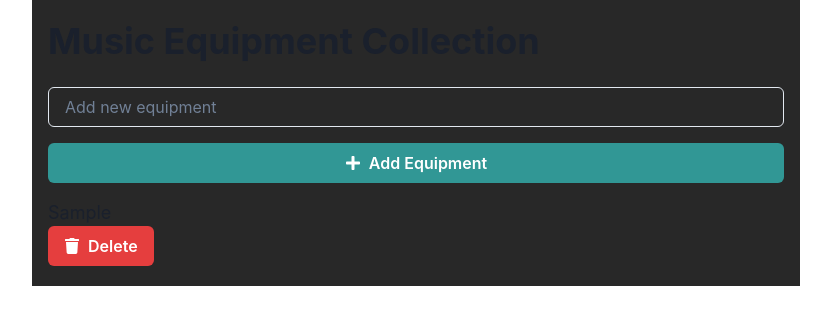
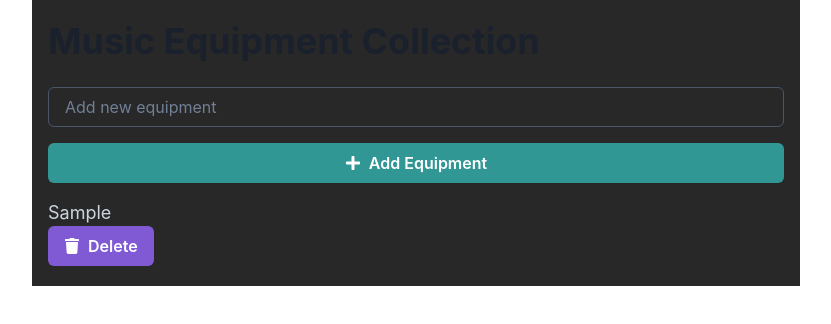
Before and after one commit to GPT-Engineer-App/music-equipment-collection, a React (Vite) app: page / in a window 1280 px wide. Both pictures are taken after typing "Sample" into the empty fields and a click on the button "Add Equipment". Shown: the top 324 px of the page, without its empty margins (224-1055 px from the left). Built offline with nearby package versions, Linux system fonts and the light colour scheme.

Commit message:
Updated the Index page to have a consistent dark theme by changing the input field, text, and button colors to match the dark background.
Prompt: maybe make all the other things match that dakr background? no? .. right now it looks crappy

```diff
--- a/src/pages/Index.jsx
+++ b/src/pages/Index.jsx
@@ -45,15 +45,17 @@ const Index = () => {
     <Container maxW="container.md" py={5} bg="brand.900">
       <Heading mb={6}>Music Equipment Collection</Heading>
       <Stack spacing={4}>
-        <Input placeholder="Add new equipment" value={newEquipment} onChange={(e) => setNewEquipment(e.target.value)} />
+        <Input placeholder="Add new equipment" value={newEquipment} onChange={(e) => setNewEquipment(e.target.value)} borderColor="gray.600" color="white" />
         <Button leftIcon={<FaPlus />} colorScheme="teal" variant="solid" onClick={handleAddEquipment}>
           Add Equipment
         </Button>
         <List spacing={3}>
           {equipments.map((equipment, index) => (
             <ListItem key={index} d="flex" justifyContent="space-between" alignItems="center">
-              <Text fontSize="lg">{equipment}</Text>
-              <Button leftIcon={<FaTrash />} colorScheme="red" onClick={() => handleDeleteEquipment(index)}>
+              <Text fontSize="lg" color="gray.300">
+                {equipment}
+              </Text>
+              <Button leftIcon={<FaTrash />} colorScheme="purple" onClick={() => handleDeleteEquipment(index)}>
                 Delete
               </Button>
             </ListItem>
```
